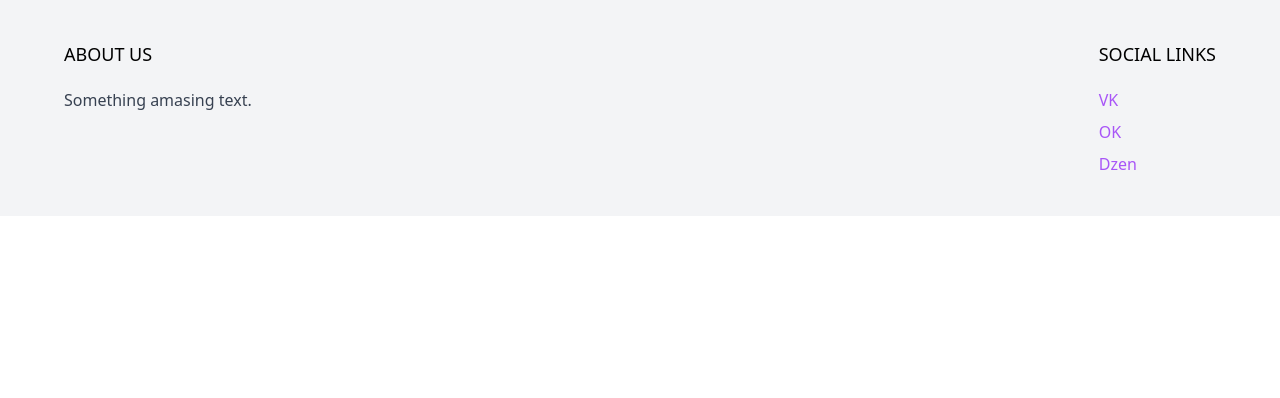
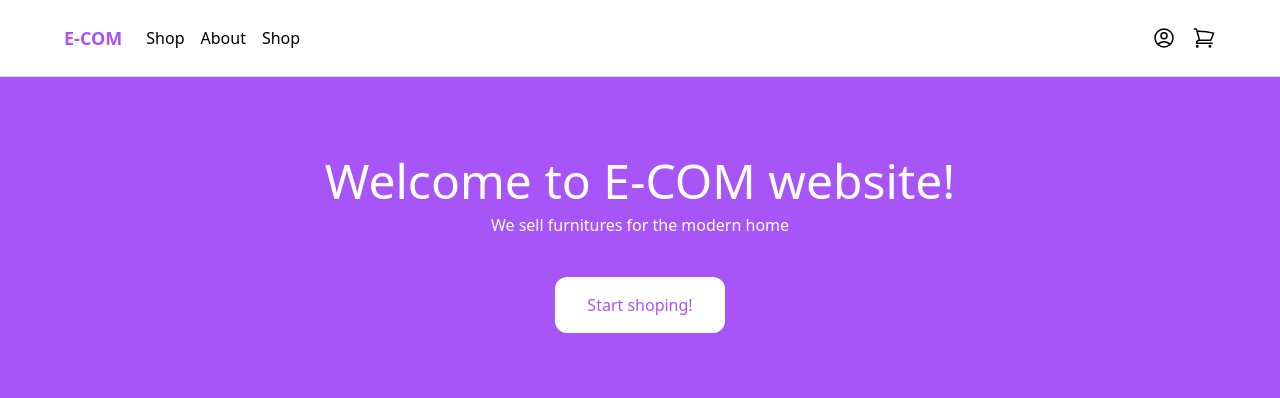
Before and after one commit to vikornienko/djangoHtmxTailwind, a Django app: page / in a window 1280 px wide. Shown: the top 398 px of the page. Run offline with Django 4.2, Linux system fonts and the light colour scheme; some libraries are stand-ins or nearby versions.

Commit message:
Third commit Two templates have been finalized.

```diff
--- a/core/views.py
+++ b/core/views.py
@@ -2,4 +2,4 @@ from django.shortcuts import render
 
 # Create your views here.
 def frontpage(request):
-    return render(request, "core/base.html")
+    return render(request, "core/frontpage.html")
--- a/templates/core/base.html
+++ b/templates/core/base.html
@@ -6,6 +6,41 @@
     <script src="https://cdn.tailwindcss.com"></script>
 </head>
 <body>
+<nav class="border-b border-gray-300">
+    <div class="max-w-6xl mx-auto py-2 px-6 xl:px-0 flex items-center justify-between">
+        <div class="menu-left flex items-center space-x-6">
+            <a href="#" class="py-4 text-lg text-purple-500 font-semibold">E-COM</a>
+            <ul class="flex items-center space-x-4">
+                <li><a href="#">Shop</a></li>
+                <li><a href="#">About</a></li>
+                <li><a href="#">Shop</a></li>
+            </ul>
+        </div>
+        <div class="menu-right flex items-center space-x-4">
+            <a href="#">
+                <svg xmlns="http://www.w3.org/2000/svg" fill="none" viewBox="0 0 24 24" stroke-width="1.5"
+                     stroke="currentColor" class="w-6 h-6">
+                    <path stroke-linecap="round" stroke-linejoin="round"
+                          d="M17.982 18.725A7.488 7.488 0 0012 15.75a7.488 7.488 0 00-5.982 2.975m11.963 0a9 9 0 10-11.963 0m11.963 0A8.966 8.966 0 0112 21a8.966 8.966 0 01-5.982-2.275M15 9.75a3 3 0 11-6 0 3 3 0 016 0z"/>
+                </svg>
+
+            </a>
+            <a href="#">
+                <svg xmlns="http://www.w3.org/2000/svg" fill="none" viewBox="0 0 24 24" stroke-width="1.5"
+                     stroke="currentColor" class="w-6 h-6">
+                    <path stroke-linecap="round" stroke-linejoin="round"
+                          d="M2.25 3h1.386c.51 0 .955.343 1.087.835l.383 1.437M7.5 14.25a3 3 0 00-3 3h15.75m-12.75-3h11.218c1.121-2.3 2.1-4.684 2.924-7.138a60.114 60.114 0 00-16.536-1.84M7.5 14.25L5.106 5.272M6 20.25a.75.75 0 11-1.5 0 .75.75 0 011.5 0zm12.75 0a.75.75 0 11-1.5 0 .75.75 0 011.5 0z"/>
+                </svg>
+
+            </a>
+        </div>
+    </div>
+</nav>
+<main>
+    {% block content %}
+    {% endblock content %}
+
+</main>
 <footer class="bg-gray-100">
     <div class="max-w-6xl mx-auto py-10 px-6 xl:px-0 md:flex justify-between">
         <div class="footer-left mb-12 md:mb-0">
--- /dev/null
+++ b/templates/core/frontpage.html
@@ -0,0 +1,65 @@
+{% extends 'core/base.html' %}
+
+{% block content %}
+    <header class="px-6 py-10 lg:py-20 bg-purple-500">
+        <div class="max-w-3xl mx-auto text-center">
+            <p class="mb-2 text-3xl lg:text-5xl text-white">Welcome to E-COM website!</p>
+            <p class="mb-10 text-white">We sell furnitures for the modern home</p>
+            <a href="" class="inline-block px-8 py-4 rounded-xl bg-white text-purple-500 hover:bg-gray-200">
+                Start shoping!
+            </a>
+        </div>
+    </header>
+
+    <div class="max-w-6xl mx-auto py-2 px-6 xl:px-0">
+        <div class="products flex items-center flex-wrap">
+            <div class="w-full md:w-1/3 xl:w-1/4 p-6">
+
+                <a href=""><img src="#" alt="Good image" class="rounded-xl hover:shadow-lg"></a>
+                <div class="pt-3 flex items-center justify-between">
+                    <a href="#">Product name</a>
+                    <a href="#" class="text-purple-500 hover-text-purple-800">
+                        <svg xmlns="http://www.w3.org/2000/svg" fill="none" viewBox="0 0 24 24" stroke-width="1.5"
+                             stroke="currentColor" class="w-6 h-6">
+                            <path stroke-linecap="round" stroke-linejoin="round"
+                                  d="M2.25 3h1.386c.51 0 .955.343 1.087.835l.383 1.437M7.5 14.25a3 3 0 00-3 3h15.75m-12.75-3h11.218c1.121-2.3 2.1-4.684 2.924-7.138a60.114 60.114 0 00-16.536-1.84M7.5 14.25L5.106 5.272M6 20.25a.75.75 0 11-1.5 0 .75.75 0 011.5 0zm12.75 0a.75.75 0 11-1.5 0 .75.75 0 011.5 0z"/>
+                        </svg>
+                    </a>
+                </div>
+                <p class="pt-1 text-gray-400">$ 10</p>
+            </div>
+
+            <div class="w-full md:w-1/3 xl:w-1/4 p-6">
+
+                <a href=""><img src="#" alt="Good image" class="rounded-xl hover:shadow-lg"></a>
+                <div class="pt-3 flex items-center justify-between">
+                    <a href="#">Product name</a>
+                    <a href="#" class="text-purple-500 hover-text-purple-800">
+                        <svg xmlns="http://www.w3.org/2000/svg" fill="none" viewBox="0 0 24 24" stroke-width="1.5"
+                             stroke="currentColor" class="w-6 h-6">
+                            <path stroke-linecap="round" stroke-linejoin="round"
+                                  d="M2.25 3h1.386c.51 0 .955.343 1.087.835l.383 1.437M7.5 14.25a3 3 0 00-3 3h15.75m-12.75-3h11.218c1.121-2.3 2.1-4.684 2.924-7.138a60.114 60.114 0 00-16.536-1.84M7.5 14.25L5.106 5.272M6 20.25a.75.75 0 11-1.5 0 .75.75 0 011.5 0zm12.75 0a.75.75 0 11-1.5 0 .75.75 0 011.5 0z"/>
+                        </svg>
+                    </a>
+                </div>
+                <p class="pt-1 text-gray-400">$ 10</p>
+            </div>
+
+            <div class="w-full md:w-1/3 xl:w-1/4 p-6">
+
+                <a href=""><img src="#" alt="Good image" class="rounded-xl hover:shadow-lg"></a>
+                <div class="pt-3 flex items-center justify-between">
+                    <a href="#">Product name</a>
+                    <a href="#" class="text-purple-500 hover-text-purple-800">
+                        <svg xmlns="http://www.w3.org/2000/svg" fill="none" viewBox="0 0 24 24" stroke-width="1.5"
+                             stroke="currentColor" class="w-6 h-6">
+                            <path stroke-linecap="round" stroke-linejoin="round"
+                                  d="M2.25 3h1.386c.51 0 .955.343 1.087.835l.383 1.437M7.5 14.25a3 3 0 00-3 3h15.75m-12.75-3h11.218c1.121-2.3 2.1-4.684 2.924-7.138a60.114 60.114 0 00-16.536-1.84M7.5 14.25L5.106 5.272M6 20.25a.75.75 0 11-1.5 0 .75.75 0 011.5 0zm12.75 0a.75.75 0 11-1.5 0 .75.75 0 011.5 0z"/>
+                        </svg>
+                    </a>
+                </div>
+                <p class="pt-1 text-gray-400">$ 10</p>
+            </div>
+        </div>
+    </div>
+{% endblock content %}
```
